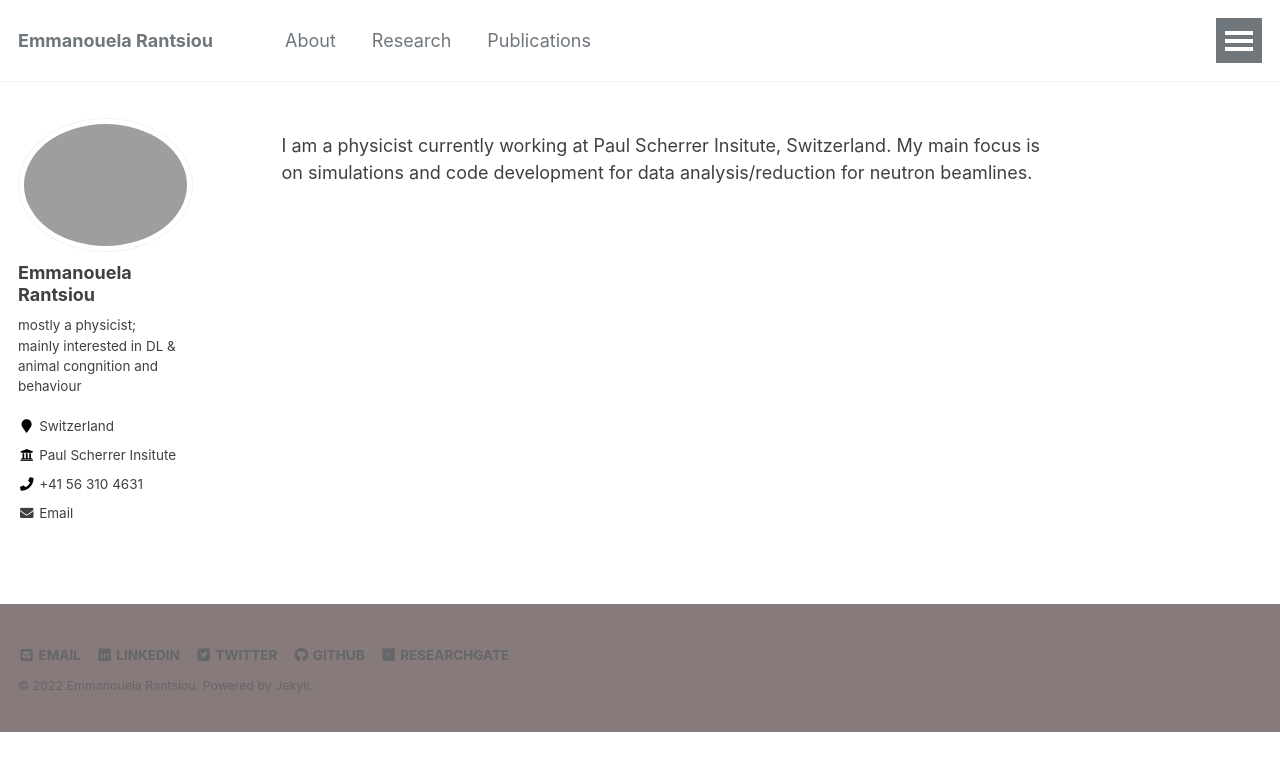
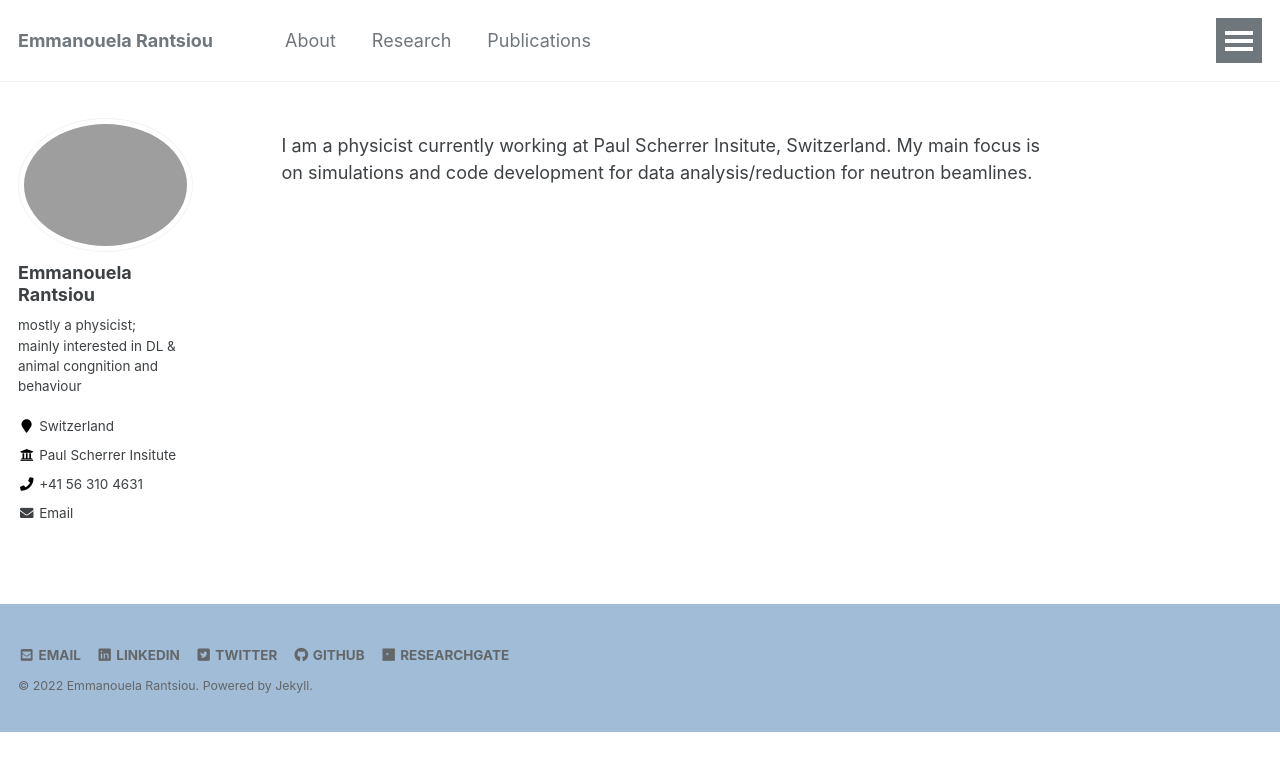
Before and after one commit to emmarant/emmarant.github.io, a Jekyll site: the page built from _pages/intro.md, in a window 1280 px wide. Shown: the top 771 px of the page. Built offline with Jekyll 4.4.1, drawn with Linux system fonts in a browser that asks for light colours.

Commit message:
Update _footer.scss

```diff
--- a/_sass/_footer.scss
+++ b/_sass/_footer.scss
@@ -13,7 +13,7 @@
           animation: intro 0.3s both;
   -webkit-animation-delay: 0.45s;
           animation-delay: 0.45s;
-  background-color: $manou-color-a;
+  background-color: $manou-color-b;
 
 
   footer {
```
